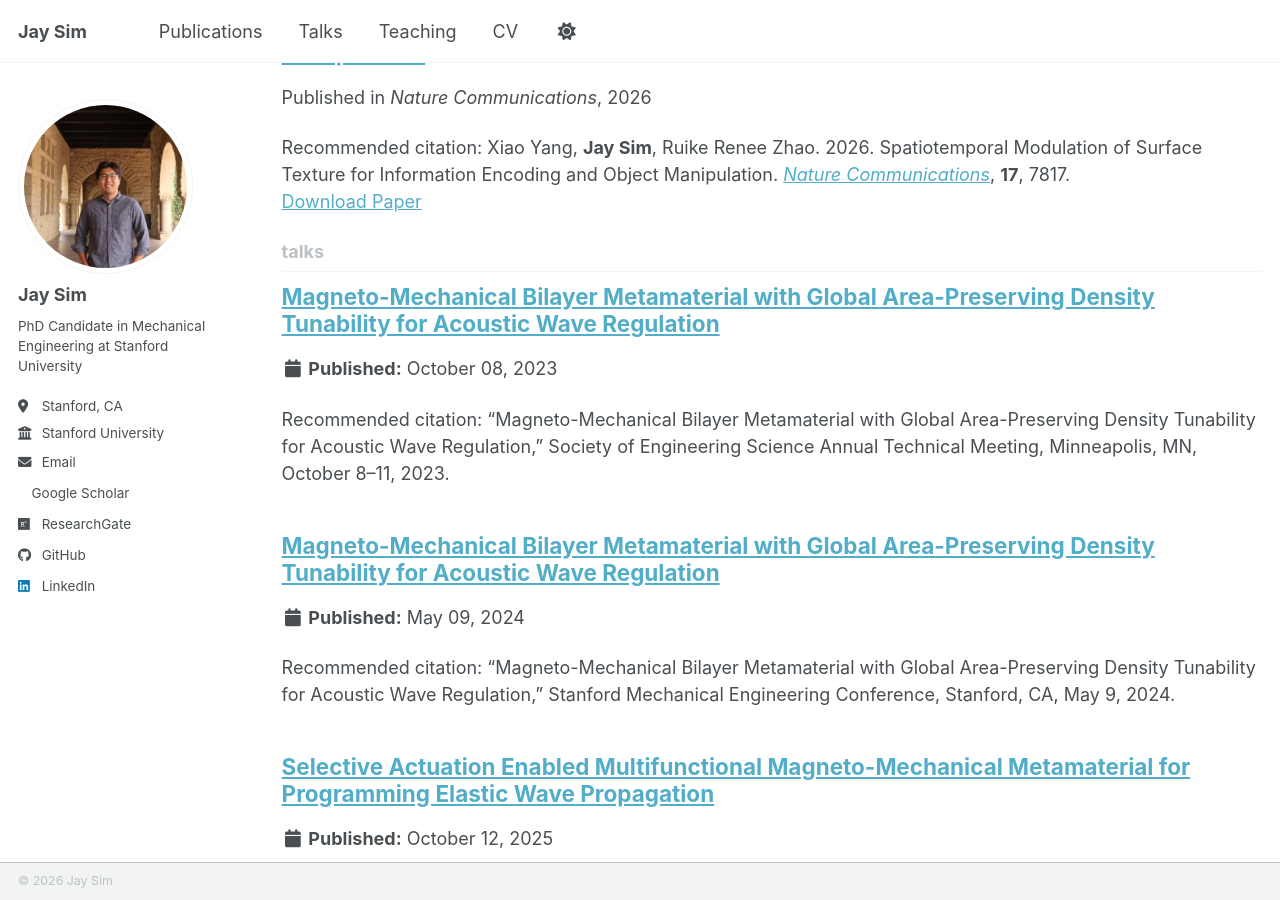
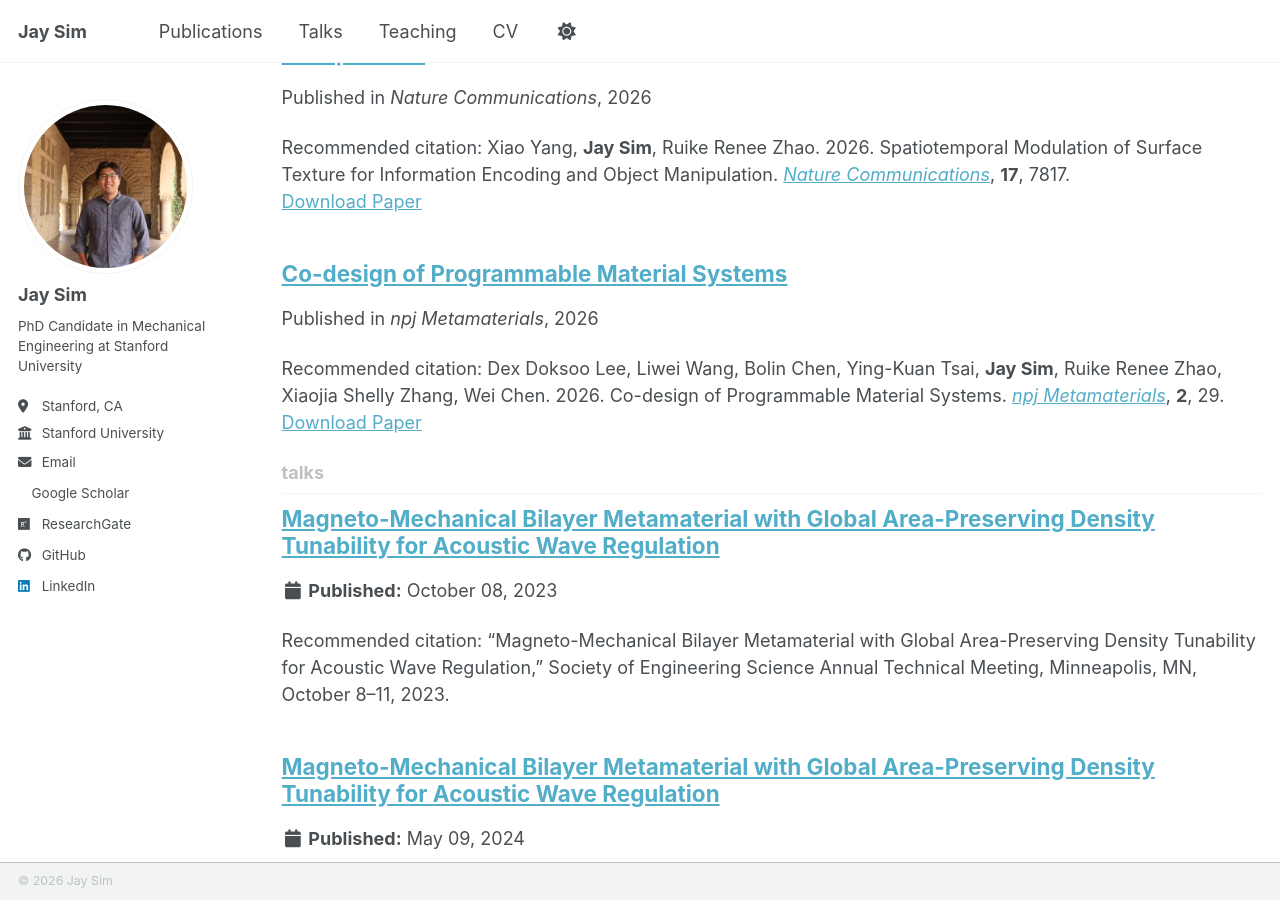
Before and after one commit to jaysejinsim/jaysejinsim.github.io, a Jekyll site: the page built from _pages/collection-archive.html, in a window 1280 px wide and 900 px high, scrolled down 4296 px. Built offline with Jekyll 4.4.1, drawn with Linux system fonts in a browser that asks for light colours; a style sheet for code colours, icons or effects is not loaded.

Commit message:
Add missing Co-design of Programmable Material Systems publication (npj Metamaterials)

```diff
--- a/_data/cv.json
+++ b/_data/cv.json
@@ -61,6 +61,13 @@
   "interests": [],
   "references": [],
   "publications": [
+    {
+      "name": "Co-design of Programmable Material Systems",
+      "publisher": "npj Metamaterials, 2, 29",
+      "releaseDate": "2026-09-04",
+      "website": "https://doi.org/10.1038/s44455-026-00039-4",
+      "summary": ""
+    },
     {
       "name": "Spatiotemporal Modulation of Surface Texture for Information Encoding and Object Manipulation",
       "publisher": "Nature Communications, 17, 7817",
--- /dev/null
+++ b/_publications/2026-09-04-codesign-programmable-material-systems.md
@@ -0,0 +1,11 @@
+---
+title: "Co-design of Programmable Material Systems"
+collection: publications
+category: manuscripts
+permalink: /publication/2026-09-04-codesign-programmable-material-systems
+excerpt: ''
+date: 2026-09-04
+venue: 'npj Metamaterials'
+paperurl: 'https://doi.org/10.1038/s44455-026-00039-4'
+citation: 'Dex Doksoo Lee, Liwei Wang, Bolin Chen, Ying-Kuan Tsai, <strong>Jay Sim</strong>, Ruike Renee Zhao, Xiaojia Shelly Zhang, Wei Chen. 2026. Co-design of Programmable Material Systems. <em><a href="https://doi.org/10.1038/s44455-026-00039-4">npj Metamaterials</a></em>, <strong>2</strong>, 29.'
+---
```
